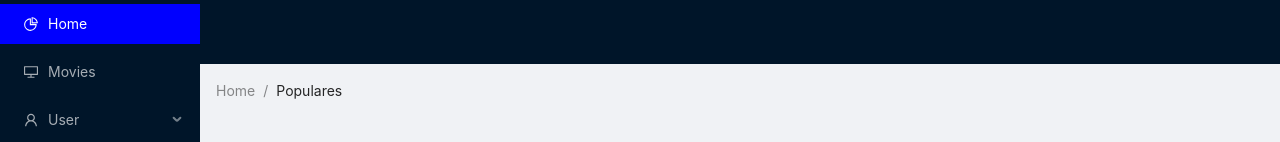
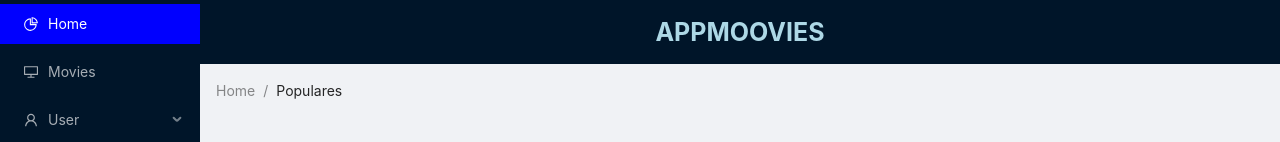
Before and after one commit to vinicius-g-alves/ant-design, a React (Create React App) app: page / in a window 1280 px wide. Shown: the top 142 px of the page. Built offline with nearby package versions, Linux system fonts and the light colour scheme; no server answers.

Commit message:
scroll horizontal

```diff
--- a/src/components/layouts/MainLayout.tsx
+++ b/src/components/layouts/MainLayout.tsx
@@ -51,7 +51,9 @@ function MainLayout({ children }: { children: JSX.Element }) {
                 <Menu theme="dark" defaultSelectedKeys={['1']} mode="inline" items={items} />
             </Sider>
             <Layout className="site-layout">
-                <Header className="site-layout-background" style={{ padding: 0 }} />
+                <Header className="site-layout-background" style={{ padding: 0, color: "lightblue", fontSize: 25, textAlign: "center" }}>
+                    <strong>APPMOOVIES</strong>
+                </Header>
                 <Content style={{ margin: '0 16px' }}>
                     <Breadcrumb style={{ margin: '16px 0' }}>
                         <Breadcrumb.Item>Home</Breadcrumb.Item>
--- a/src/components/pages/Home.tsx
+++ b/src/components/pages/Home.tsx
@@ -46,22 +46,29 @@ function Home() {
         getPopularMovies()
     }, [])
 
+    const styles: React.CSSProperties = {
+        overflowX: "scroll",
+        overflowY: "hidden",
+        whiteSpace: "nowrap"
+    }
 
     return (
         <>
             <div>
                 <section>
                     <Title>Mais Populares</Title>
-                    <Row justify="center">
+                    <Row>
+                        <div style={styles}>
                             {popular.map((popMovie: PopularMovies) => {
                                 return (
                                     <>
                                         <Col span={7}>
-                                        <CardLayout key={popMovie.id} photo={popMovie.poster_path} title={popMovie.title}/>
+                                            <CardLayout key={popMovie.id} photo={popMovie.poster_path} title={popMovie.title} />
                                         </Col>
                                     </>
                                 )
                             })}
+                        </div>
                     </Row>
                 </section>
             </div>
```
Lines whose indentation alone changed are shown as unchanged.
